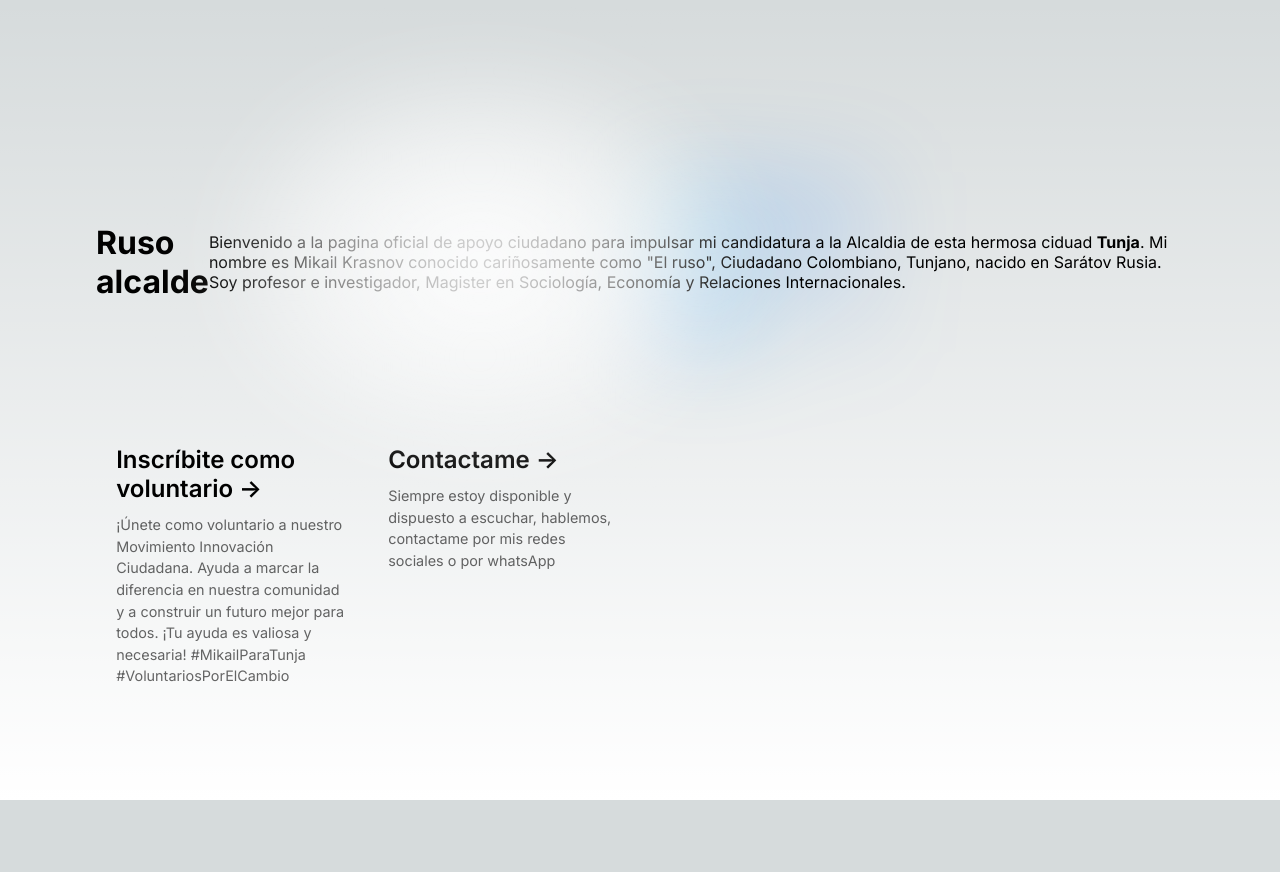
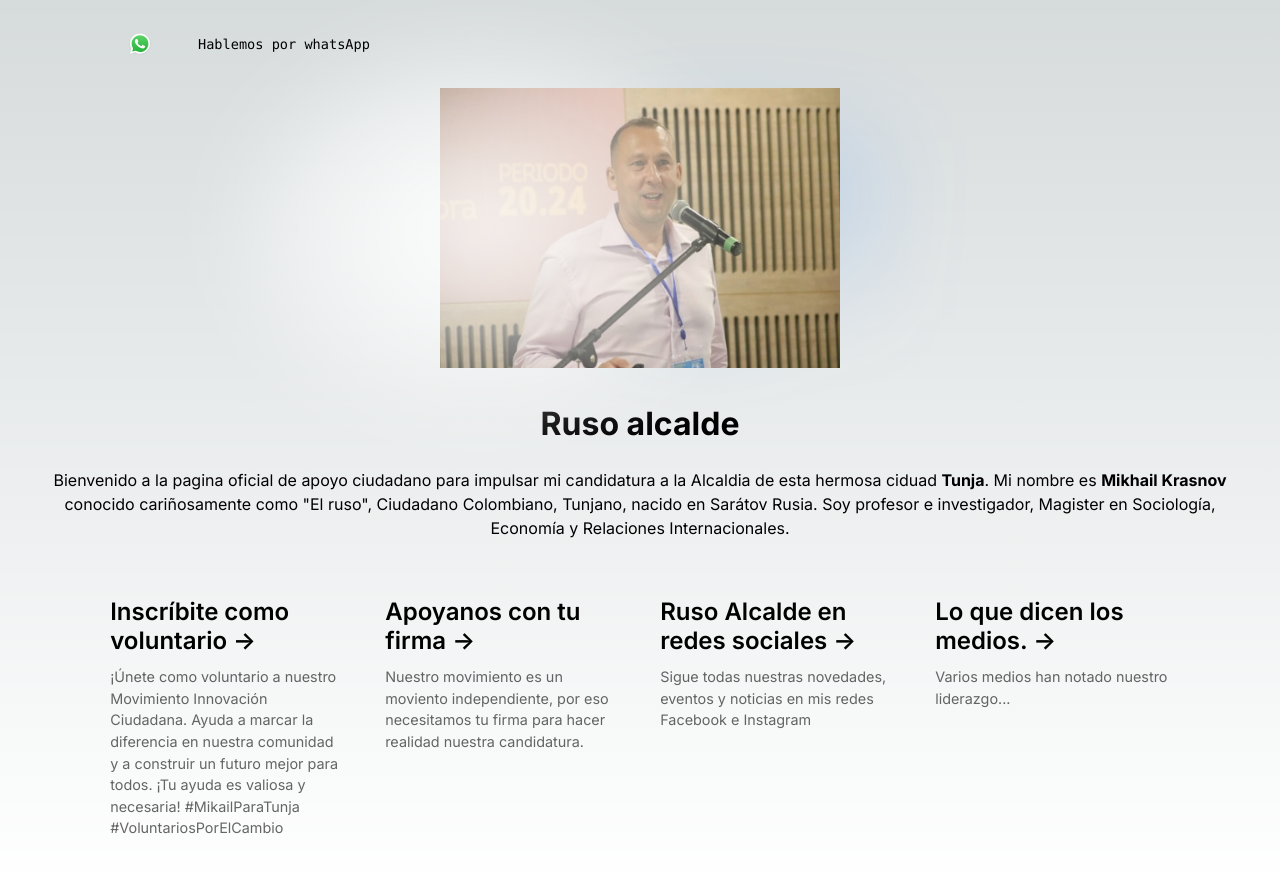
Before and after one commit to mariacardenas-1/candidatura, a Next.js app: page / in a window 1280 px wide. Shown: the top 872 px of the page. Before the commit the page ends 800 px from the top, so only its background shows below. Built offline with nearby package versions, Linux system fonts and the light colour scheme.

Commit message:
Add copy for all sections and setup a first preview for deploy

```diff
--- a/src/pages/index.js
+++ b/src/pages/index.js
@@ -16,59 +16,46 @@ export default function Home() {
       </Head>
       <main className={styles.main}>
         <div className={styles.description}>
-          {/* <p>
-            Get started by editing&nbsp;
-            <code className={styles.code}>src/pages/index.js</code>
-          </p> */}
           <div>
-            {/* <a
-              href="https://vercel.com?utm_source=create-next-app&utm_medium=default-template&utm_campaign=create-next-app"
+            <a
+              href="https://wa.link/56ld8t"
               target="_blank"
               rel="noopener noreferrer"
             >
-              By{' '}
               <Image
-                src="/vercel.svg"
-                alt="Vercel Logo"
-                className={styles.vercelLogo}
+                src="/WhatsApp.svg"
+                alt="WhatsApp"
                 width={100}
                 height={24}
                 priority
               />
-              Maria Fernanda Cardenas
-            </a> */}
+              Hablemos por whatsApp
+            </a>
           </div>
         </div>
 
+
         <div className={styles.center}>
-          {/* <Image
-            className={styles.logo}
-            src="/next.svg"
-            alt="Next.js Logo"
-            width={180}
-            height={37}
-            priority
-          />
-          <div className={styles.thirteen}>
             <Image
-              src="/thirteen.svg"
+              src="/ruso.jpeg"
               alt="13"
-              width={40}
-              height={31}
+              width={400}
+              height={280}
               priority
             />
-          </div> */}
-          <h1 className={inter.className}>
-            Ruso alcalde
-          </h1>
-          <p className={inter.className}>Bienvenido a la pagina oficial de apoyo ciudadano para impulsar mi candidatura a la Alcaldia de esta hermosa ciduad <strong>Tunja</strong>.
-            Mi nombre es Mikail Krasnov conocido cariñosamente como "El ruso", Ciudadano Colombiano, Tunjano, nacido en Sarátov Rusia. Soy profesor e investigador, Magister en Sociología, Economía y Relaciones Internacionales.
-          </p>
+        </div>
+        <div className= {styles.header}>
+            <h1 className={inter.className}>
+              Ruso alcalde
+            </h1>
+            <p className={inter.className}>Bienvenido a la pagina oficial de apoyo ciudadano para impulsar mi candidatura a la Alcaldia de esta hermosa ciduad <strong>Tunja</strong>.
+              Mi nombre es <strong>Mikhail Krasnov </strong> conocido cariñosamente como "El ruso", Ciudadano Colombiano, Tunjano, nacido en Sarátov Rusia. Soy profesor e investigador, Magister en Sociología, Economía y Relaciones Internacionales.
+            </p>
         </div>
 
         <div className={styles.grid}>
           <a
-            href="https://nextjs.org/docs?utm_source=create-next-app&utm_medium=default-template&utm_campaign=create-next-app"
+            href="#"
             className={styles.card}
             target="_blank"
             rel="noopener noreferrer"
@@ -82,47 +69,46 @@ export default function Home() {
           </a>
 
           <a
-            href="https://nextjs.org/learn?utm_source=create-next-app&utm_medium=default-template&utm_campaign=create-next-app"
+            href="#"
             className={styles.card}
             target="_blank"
             rel="noopener noreferrer"
           >
             <h2 className={inter.className}>
-              Contactame <span>-&gt;</span>
+              Apoyanos con tu firma <span>-&gt;</span>
             </h2>
             <p className={inter.className}>
-              Siempre estoy disponible y dispuesto a escuchar, hablemos, contactame por mis redes sociales o por whatsApp
+              Nuestro movimiento es un moviento independiente, por eso necesitamos tu firma para hacer realidad nuestra candidatura.
             </p>
           </a>
 
-          {/* <a
-            href="https://vercel.com/templates?framework=next.js&utm_source=create-next-app&utm_medium=default-template&utm_campaign=create-next-app"
+          <a
+            href="#"
             className={styles.card}
             target="_blank"
             rel="noopener noreferrer"
           >
             <h2 className={inter.className}>
-              Templates <span>-&gt;</span>
+              Ruso Alcalde en redes sociales <span>-&gt;</span>
             </h2>
             <p className={inter.className}>
-              Discover and deploy boilerplate example Next.js&nbsp;projects.
+              Sigue todas nuestras novedades, eventos y noticias en mis redes Facebook e Instagram
             </p>
-          </a> */}
+          </a>
 
-          {/* <a
-            href="https://vercel.com/new?utm_source=create-next-app&utm_medium=default-template&utm_campaign=create-next-app"
+          <a
+            href="#"
             className={styles.card}
             target="_blank"
             rel="noopener noreferrer"
           >
             <h2 className={inter.className}>
-              Deploy <span>-&gt;</span>
+              Lo que dicen los medios. <span>-&gt;</span>
             </h2>
             <p className={inter.className}>
-              Instantly deploy your Next.js site to a shareable URL
-              with&nbsp;Vercel.
+              Varios medios han notado nuestro liderazgo...
             </p>
-          </a> */}
+          </a>
         </div>
       </main>
     </>
--- a/src/styles/Home.module.css
+++ b/src/styles/Home.module.css
@@ -3,8 +3,10 @@
   flex-direction: column;
   justify-content: space-between;
   align-items: center;
-  padding: 6rem;
+  padding: 2rem;
   min-height: 100vh;
+  max-width: 1240px;
+  margin: 0 auto;
 }
 
 .description {
@@ -16,6 +18,19 @@
   width: 100%;
   z-index: 2;
   font-family: var(--font-mono);
+}
+
+.header h1{
+  padding-bottom: 20px;
+}
+
+.header{
+  padding-bottom: 40px;
+  text-align: center;
+  line-height: 1.5;
+}
+.groups{
+  display: flex;
 }
 
 .description a {
@@ -77,7 +92,7 @@
   justify-content: center;
   align-items: center;
   position: relative;
-  padding: 4rem 0;
+  padding: 2rem ;
 }
 
 .center::before {
@@ -194,9 +209,9 @@
     margin-bottom: 0.5rem;
   }
 
-  .center {
+  /* .center {
     padding: 8rem 0 6rem;
-  }
+  } */
 
   .center::before {
     transform: none;
@@ -237,7 +252,7 @@
 
   .description div {
     align-items: flex-end;
-    pointer-events: none;
+    /* pointer-events: none; */
     inset: auto 0 0;
     padding: 2rem;
     height: 200px;
@@ -258,9 +273,6 @@
 }
 
 @media (prefers-color-scheme: dark) {
-  .vercelLogo {
-    filter: invert(1);
-  }
 
   .logo,
   .thirteen img {
```
Also changed, not shown: public/WhatsApp.svg (added), public/ruso.jpeg (added).
